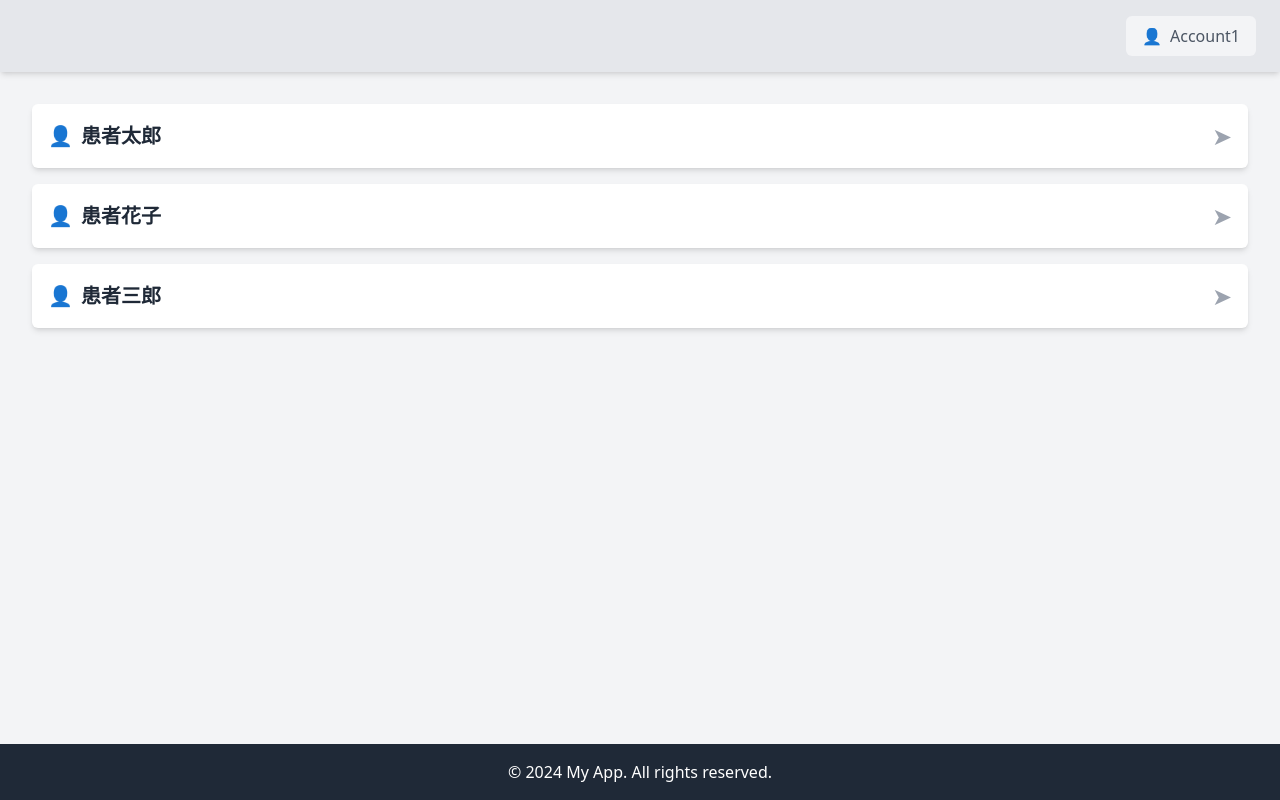
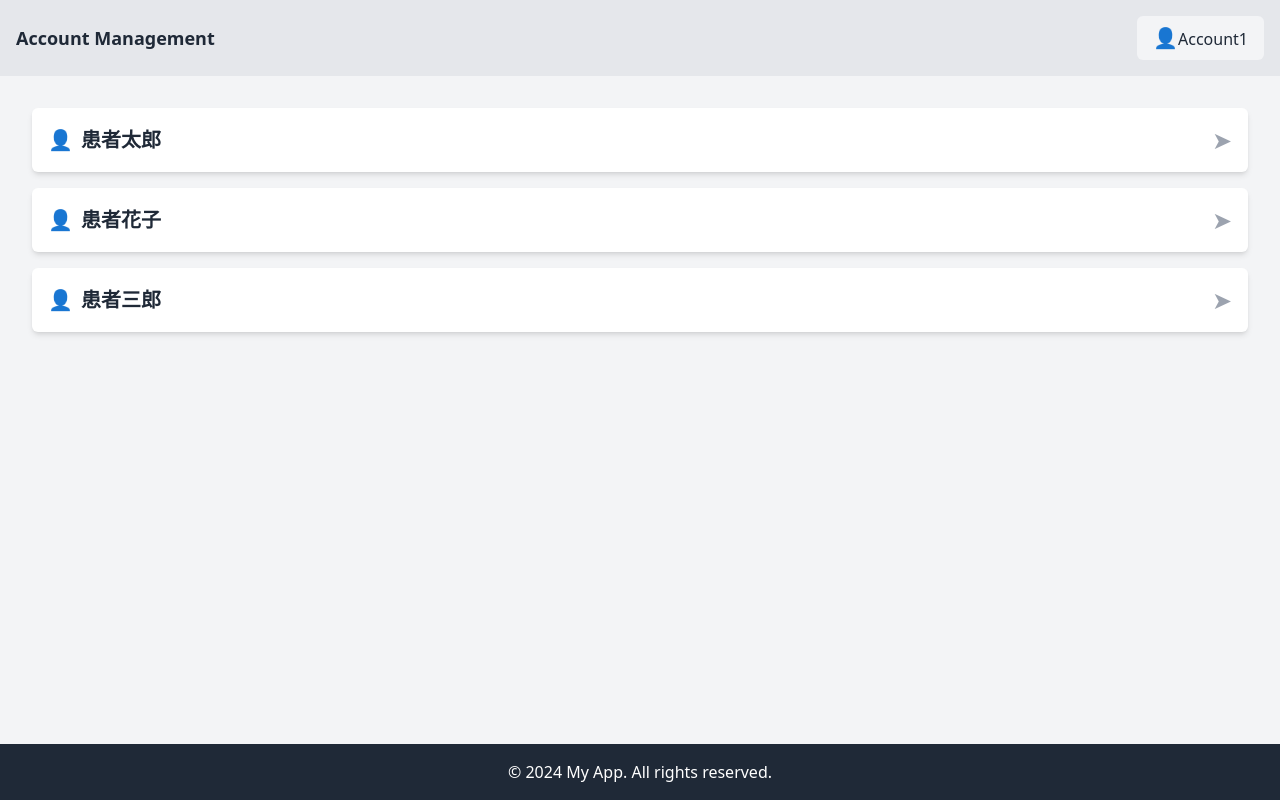
Before and after one commit to niyamohan/NRTZ, a Next.js app: page / in a window 1280 px wide. Built offline with nearby package versions, Linux system fonts and the light colour scheme.

Commit message:
feat: AccountコンポーネントをReduxによる状態管理に置き換え

```diff
--- a/package.json
+++ b/package.json
@@ -11,6 +11,7 @@
     "server": "json-server --watch src/db.json --port 8080"
   },
   "dependencies": {
+    "@reduxjs/toolkit": "^2.5.0",
     "autoprefixer": "^10.4.20",
     "axios": "^1.2.0",
     "next": "^15.1.3",
@@ -18,6 +19,7 @@
     "react": "^18.3.1",
     "react-dom": "^18.3.1",
     "react-query": "^3.34.0",
+    "react-redux": "^9.2.0",
     "tailwindcss": "^3.4.17",
     "zod": "^3.0.0"
   },
--- a/src/app/layout.tsx
+++ b/src/app/layout.tsx
@@ -1,11 +1,10 @@
 // src/app/layout.tsx
-import Header from "../components/Header";
-import "../styles/globals.css"
+"use client";
 
-export const metadata = {
-  title: "My App",
-  description: "Account Management App",
-};
+import { Provider } from 'react-redux';
+import { store } from '../redux/store/store';  // 导入刚刚创建的 Redux store
+import Header from "../components/Header/Header";
+import "../styles/globals.css";
 
 export default function RootLayout({
   children,
@@ -13,6 +12,7 @@ export default function RootLayout({
   children: React.ReactNode;
 }) {
   return (
+    <Provider store={store}>
       <html lang="en">
         <head>
           <title>My App</title>
@@ -20,13 +20,8 @@ export default function RootLayout({
           <meta name="viewport" content="width=device-width, initial-scale=1" />
         </head>
         <body className="min-h-screen flex flex-col bg-gray-100">
-        {/* Header */}
           <Header />
-
-        {/* Main Content */}
           <main className="flex-1 container mx-auto p-4">{children}</main>
-
-        {/* Footer */}
           <footer className="bg-gray-800 text-white p-4 mt-4">
             <div className="container mx-auto text-center">
               &copy; {new Date().getFullYear()} My App. All rights reserved.
@@ -34,5 +29,6 @@ export default function RootLayout({
           </footer>
         </body>
       </html>
+    </Provider>
   );
 }
--- a/src/components/Header.tsx
+++ /dev/null
@@ -1,75 +0,0 @@
-"use client";
-
-import React, { useState, useEffect } from "react";
-import { Account } from "../models/Account";
-
-const Header: React.FC = () => {
-  const [accounts, setAccounts] = useState<Account[]>([]); // 存储账户列表
-  const [currentAccount, setCurrentAccount] = useState<Account | null>(null); // 当前账户
-  const [isOpen, setIsOpen] = useState(false); // 控制下拉框显示与否
-
-  // 从后端获取账户数据
-  useEffect(() => {
-    async function fetchAccounts() {
-      try {
-        const response = await fetch("/api/accounts/getAccounts");
-        if (!response.ok) throw new Error("Failed to fetch accounts");
-        const data: Account[] = await response.json();
-        setAccounts(data);
-
-        // 默认选择第一个账户
-        if (data.length > 0) {
-          setCurrentAccount(data[0]);
-        }
-      } catch (error) {
-        console.error("Error fetching accounts:", error);
-      }
-    }
-
-    fetchAccounts();
-  }, []);
-
-  // 切换当前账户
-  const handleChangeAccount = (account: Account) => {
-    setCurrentAccount(account);
-    setIsOpen(false); // 关闭下拉框
-  };
-
-  return (
-    <header className="bg-gray-200 shadow-md">
-      <div className="container mx-auto flex justify-end items-center py-4 px-6">
-        {/* 当前账户显示 */}
-        <div className="relative">
-          <button
-            className="flex items-center bg-gray-100 px-4 py-2 rounded-md text-gray-600 hover:bg-gray-200"
-            onClick={() => setIsOpen(!isOpen)}
-          >
-            <span className="mr-2">👤</span>
-            {currentAccount ? currentAccount.name : "加载中..."}
-          </button>
-
-          {/* 下拉选择框 */}
-          {isOpen && (
-            <div className="absolute right-0 mt-2 w-56 bg-white border rounded-md shadow-lg z-10">
-              {accounts.map((account) => (
-                <div
-                  key={account.id}
-                  className="flex items-center justify-between px-4 py-2 hover:bg-gray-100 cursor-pointer"
-                  onClick={() => handleChangeAccount(account)}
-                >
-                  <div className="flex items-center space-x-2">
-                    <span className="text-xl">👤</span>
-                    <span className="text-gray-800">{account.name}</span>
-                  </div>
-                  <span className="text-gray-500">➔</span>
-                </div>
-              ))}
-            </div>
-          )}
-        </div>
-      </div>
-    </header>
-  );
-};
-
-export default Header;
--- /dev/null
+++ b/src/components/Header/AccountSelector.tsx
@@ -0,0 +1,56 @@
+"use client";
+
+import React, { useState } from 'react';
+import { Account } from '../../models/Account';
+
+type AccountSelectorProps = {
+  accounts: Account[];
+  currentAccount: Account | null;
+  onChange: (account: Account) => void;
+};
+
+const AccountSelector: React.FC<AccountSelectorProps> = ({ accounts, currentAccount, onChange }) => {
+  const [isOpen, setIsOpen] = useState(false);
+
+  const toggleDropdown = () => {
+    setIsOpen(!isOpen);
+  };
+
+  const handleAccountClick = (account: Account) => {
+    onChange(account);  // 更新选中的账户
+    setIsOpen(false);  // 关闭下拉框
+  };
+
+  return (
+    <div className="relative">
+      <button onClick={toggleDropdown} className="bg-gray-100 px-4 py-2 rounded-md">
+        <span className="text-xl">👤</span>
+        {currentAccount ? currentAccount.name : '请选择账户'}
+      </button>
+
+      {isOpen && (
+        <div className="absolute right-0 mt-2 w-56 bg-white border rounded-md shadow-lg z-10">
+          {accounts.length === 0 ? (
+            <div className="px-4 py-2 text-gray-500">没有账户</div>
+          ) : (
+            accounts.map((account) => (
+              <div
+                key={account.id}
+                className="flex items-center justify-between px-4 py-2 hover:bg-gray-100 cursor-pointer"
+                onClick={() => handleAccountClick(account)}
+              >
+                <div className="flex items-center space-x-2">
+                  <span className="text-xl">👤</span>
+                  <span className="text-gray-800">{account.name}</span>
+                </div>
+                <span className="text-gray-500">➔</span>
+              </div>
+            ))
+          )}
+        </div>
+      )}
+    </div>
+  );
+};
+
+export default AccountSelector;
--- /dev/null
+++ b/src/components/Header/Header.tsx
@@ -0,0 +1,58 @@
+"use client";
+
+import { useState, useEffect, useCallback } from 'react';
+import { useDispatch, useSelector } from 'react-redux';  // 使用 Redux hooks
+import { setAccounts, setSelectedAccount } from '../../redux/slices/accountSlice';  // 引入 Redux actions
+import AccountSelector from '../Header/AccountSelector';  // 假设这是选择账户的下拉组件
+import { Account } from '../../models/Account';
+
+export default function Header() {
+  const dispatch = useDispatch();
+  const { selectedAccount } = useSelector((state: any) => state.account);  // 从 Redux 获取当前选中的账户
+  const accounts = useSelector((state: any) => state.account.accounts);  // 从 Redux 获取所有账户
+  const [isLoading, setIsLoading] = useState(true);  // 加载状态
+
+  // 获取账户的异步函数
+  const fetchAccounts = useCallback(async () => {
+    try {
+      const response = await fetch('/api/accounts/getAccounts');
+      const data = await response.json();
+      dispatch(setAccounts(data));  // 更新 Redux store 中的账户数据
+
+      // 如果没有选中的账户，则默认选中第一个账户
+      if (!selectedAccount && data.length > 0) {
+        dispatch(setSelectedAccount(data[0]));  // 默认选中第一个账户
+      }
+      setIsLoading(false);
+    } catch (error) {
+      console.error('Error fetching accounts:', error);
+      setIsLoading(false);
+    }
+  }, [dispatch, selectedAccount]);
+
+  useEffect(() => {
+    fetchAccounts();  // 当组件挂载时获取账户数据
+  }, [fetchAccounts]);
+
+  // 当账户变化时，更新选中的账户
+  const handleAccountChange = (account: Account) => {
+    dispatch(setSelectedAccount(account));  // 更新当前选中的账户
+  };
+
+  if (isLoading) {
+    return <div>Loading...</div>;
+  }
+
+  return (
+    <header className="flex items-center justify-between p-4 bg-gray-200">
+      <div className="text-lg font-bold">Account Management</div>
+
+      {/* 传递账户数据、当前选中的账户、以及账户变更处理函数给 AccountSelector */}
+      <AccountSelector
+        accounts={accounts}
+        currentAccount={selectedAccount}
+        onChange={handleAccountChange}
+      />
+    </header>
+  );
+}
--- /dev/null
+++ b/src/redux/slices/accountSlice.ts
@@ -0,0 +1,32 @@
+import { createSlice, PayloadAction } from '@reduxjs/toolkit';
+import { Account } from '../../models/Account';
+
+interface AccountState {
+  selectedAccount: Account | null;
+  accounts: Account[];
+}
+
+const initialState: AccountState = {
+  selectedAccount: null,
+  accounts: [],
+};
+
+const accountSlice = createSlice({
+  name: 'account',
+  initialState,
+  reducers: {
+    setAccounts: (state, action: PayloadAction<Account[]>) => {
+      state.accounts = action.payload;
+      if (!state.selectedAccount && state.accounts.length > 0) {
+        state.selectedAccount = state.accounts[0]; // 默认选第一个账户
+      }
+    },
+    setSelectedAccount: (state, action: PayloadAction<Account>) => {
+      state.selectedAccount = action.payload;
+    },
+  },
+});
+
+export const { setAccounts, setSelectedAccount } = accountSlice.actions;
+
+export default accountSlice.reducer;
--- /dev/null
+++ b/src/redux/store/store.ts
@@ -0,0 +1,12 @@
+// src/store/store.ts
+import { configureStore } from '@reduxjs/toolkit';
+import accountReducer from '../slices/accountSlice';
+
+export const store = configureStore({
+  reducer: {
+    account: accountReducer,
+  },
+});
+
+export type RootState = ReturnType<typeof store.getState>;
+export type AppDispatch = typeof store.dispatch;
```
Also changed, not shown: 1 other file (tests, documents, lock files or other folders). Lines whose indentation alone changed are shown as unchanged.
